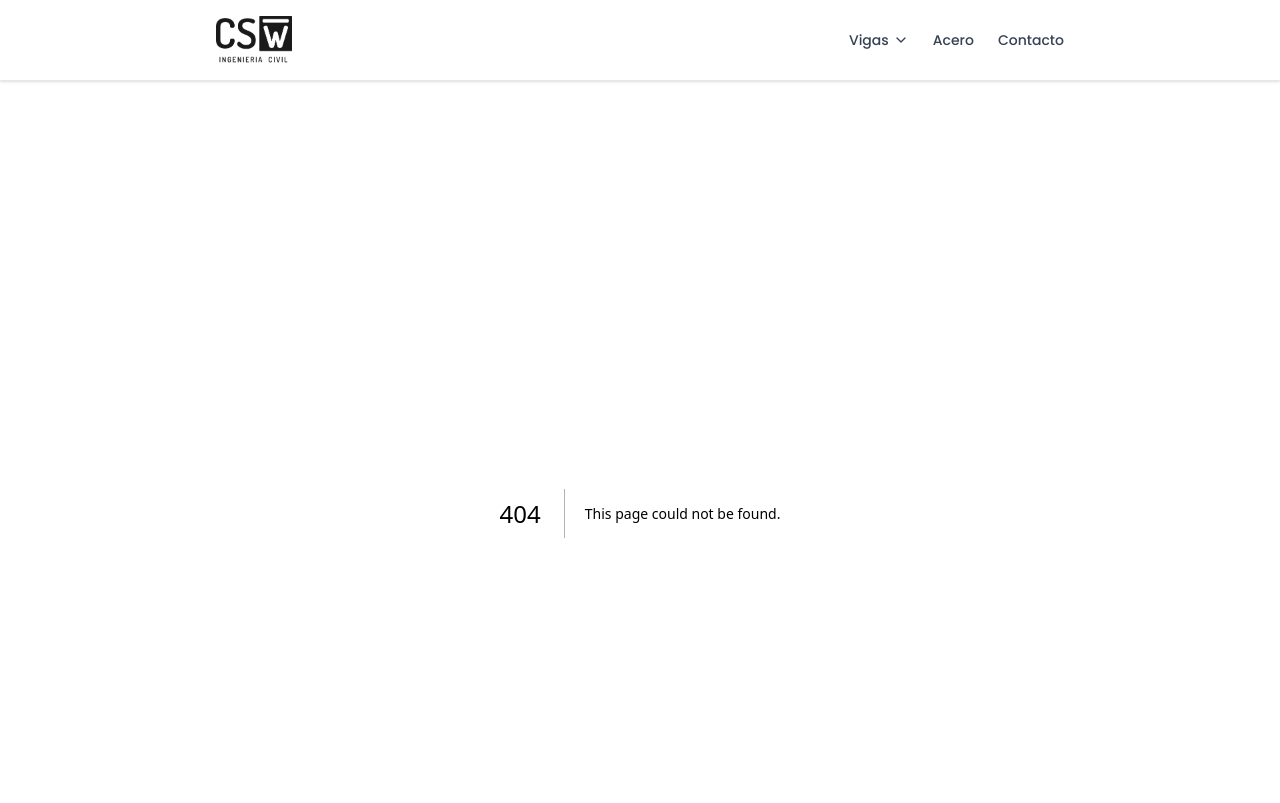
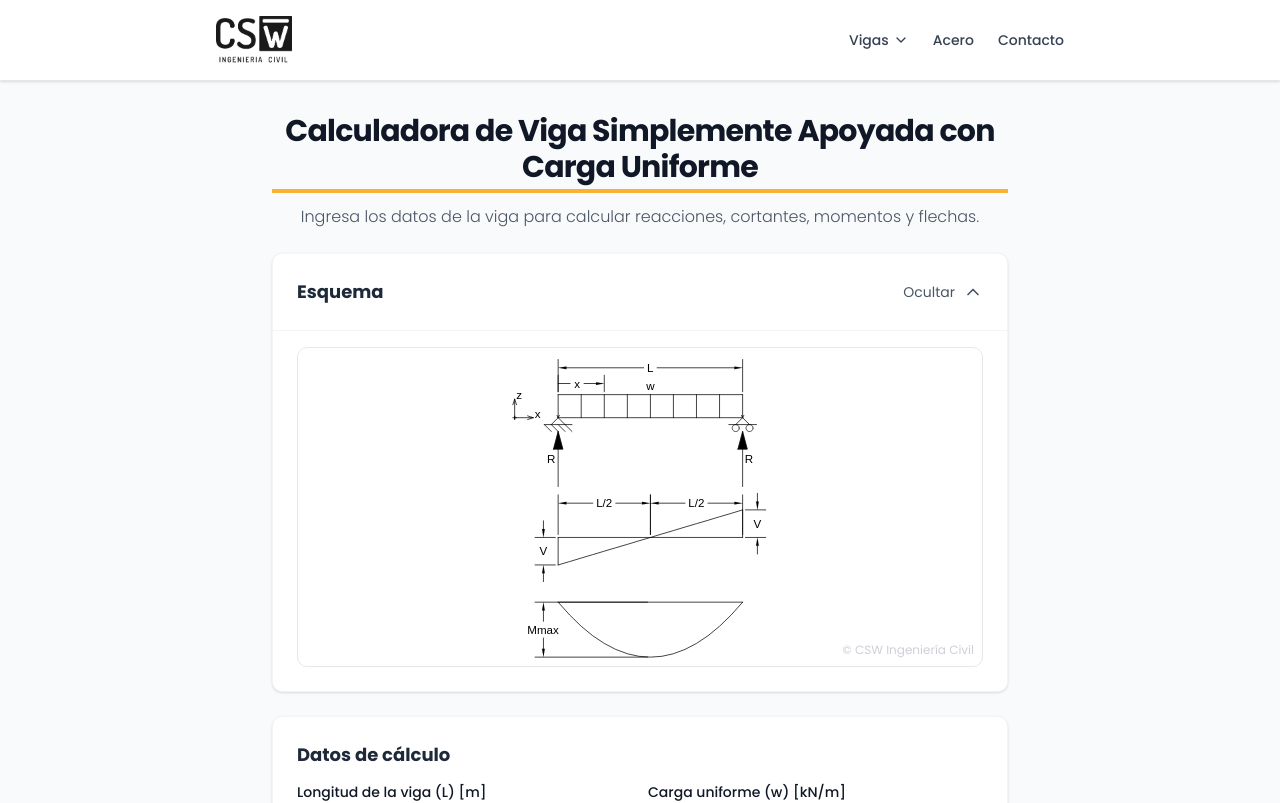
Before and after one commit to Gauss137/viga-simplemente-apoyada-carga-uniforme, a Next.js app: page /vigas/simplemente-apoyadas/carga-uniforme in a window 1280 px wide. Before the commit this address had no page. Shown: the top 803 px of the page. Built offline with nearby package versions, Linux system fonts and the light colour scheme.

Commit message:
Add first beam route - simply supported with UDL

```diff
--- /dev/null
+++ b/app/vigas/simplemente-apoyadas/carga-uniforme/page.tsx
@@ -0,0 +1,5 @@
+import { BeamCalculator } from "@/components/BeamCalculator";
+
+export default function SimplySuportedUDLPage() {
+  return <BeamCalculator />;
+}
```
